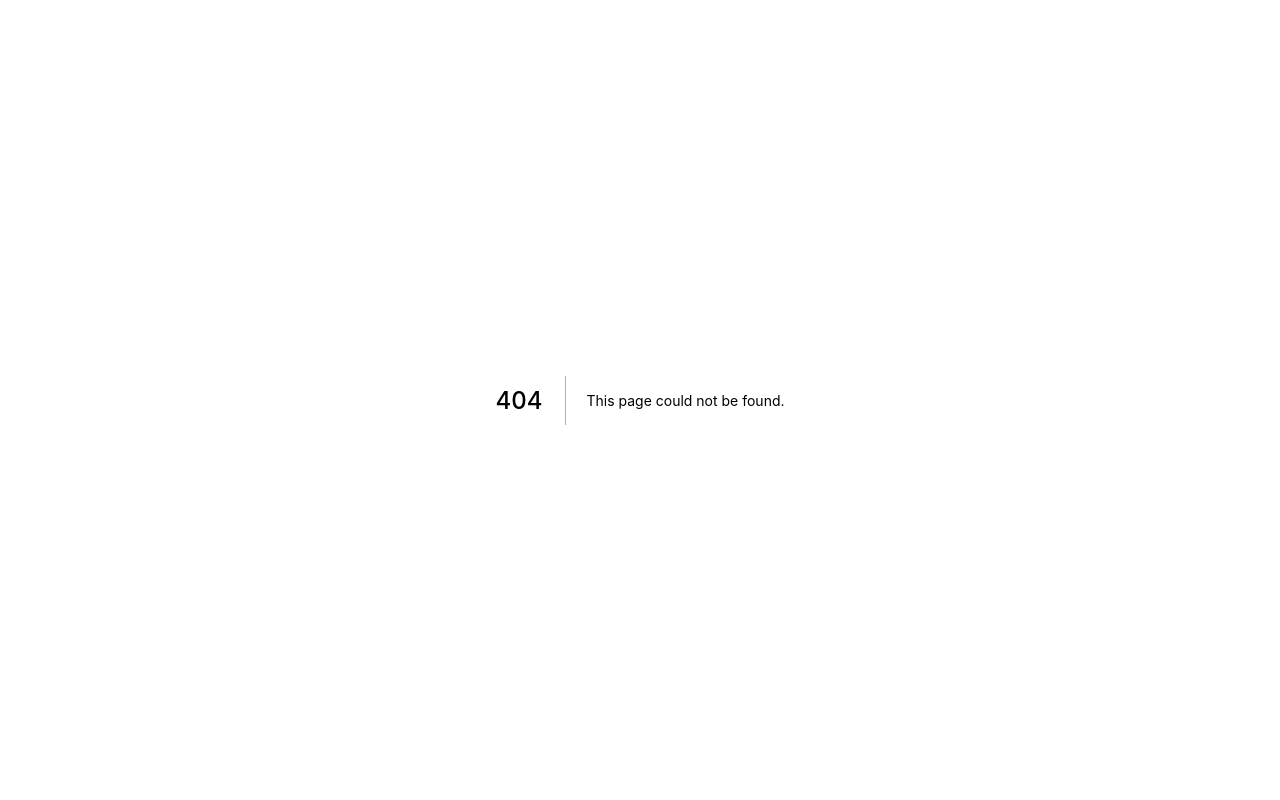
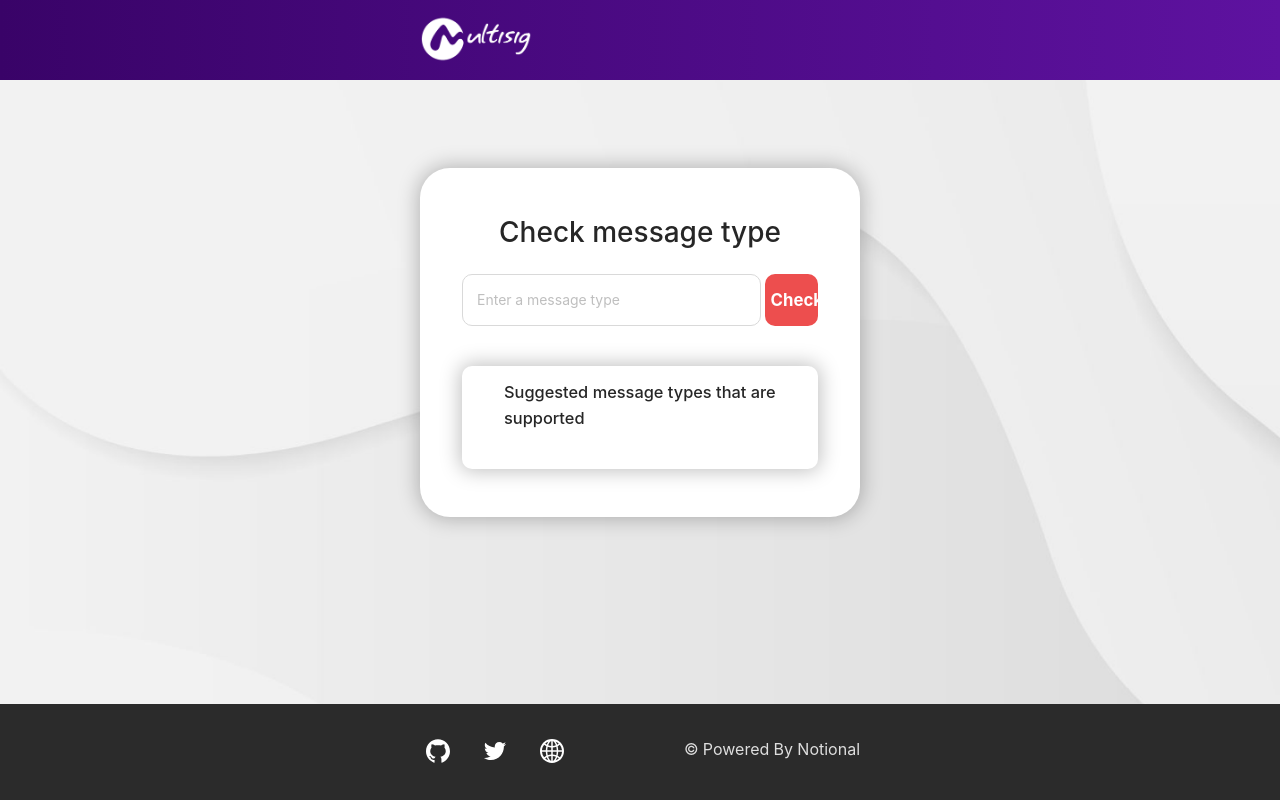
Before and after one commit to notional-labs/multisig-ui, a Next.js app: page /check in a window 1280 px wide. Before the commit this address had no page. Built offline with nearby package versions, Linux system fonts and the light colour scheme.

Commit message:
add check supported msg type

```diff
--- a/components/Header.js
+++ b/components/Header.js
@@ -30,7 +30,7 @@ const logo = (
     </Link>
 )
 
-const Header = ({ enableSelectChain }) => {
+const Header = ({ enableSelectChain, checkType }) => {
     const { chain } = useContext(ChainContext)
 
     return (
@@ -46,6 +46,8 @@ const Header = ({ enableSelectChain }) => {
                 zIndex: 5
             }}
         >
+            {
+                !checkType ? (
                     <FlexRow
                         components={[
                             logo,
@@ -64,6 +66,15 @@ const Header = ({ enableSelectChain }) => {
                         ]}
                         justifyContent={"space-between"}
                     />
+                ) : (
+                    <FlexRow
+                        components={[
+                            logo,
+                        ]}
+                        justifyContent={"space-between"}
+                    />
+                )
+            }
         </div>
     )
 }
--- a/components/data_view/TransactionView.js
+++ b/components/data_view/TransactionView.js
@@ -121,7 +121,6 @@ const TransactionView = () => {
     return (
         <div
             style={{
-
                 backgroundColor: "#ffffff",
                 boxShadow: " 0px 0px 20px 2px rgba(0, 0, 0, 0.25)",
                 padding: "2em 3em",
--- a/components/input/SelectChain.js
+++ b/components/input/SelectChain.js
@@ -97,6 +97,7 @@ const SelectChain = ({ enableSelectChain }) => {
                     border: "solid 1px black",
                     borderRadius: "10px",
                     padding: ".5em",
+                    overFlow: "hidden"
                 }}
                 clickFunction={() => handleSelect(index)}
             />
@@ -129,7 +130,8 @@ const SelectChain = ({ enableSelectChain }) => {
                     backgroundColor: "#FFFFFF",
                     padding:  enableSelectChain ? ".75em 1em" : ".75em",
                     width: enableSelectChain && "170px",
-                    height: "100%"
+                    height: "100%",
+                    overFlow: "hidden"
                 }}
                 disable={!enableSelectChain}
             />
@@ -144,6 +146,7 @@ const SelectChain = ({ enableSelectChain }) => {
                         backgroundColor: "#ffffff",
                         borderRadius: "10px",
                         padding: ".05em",
+                        width: '100%'
                     }}
                 >
                     <text
@@ -156,7 +159,7 @@ const SelectChain = ({ enableSelectChain }) => {
                     <div
                         style={{
                             display: "grid",
-                            gridTemplateColumns: "repeat(3, 1fr)",
+                            gridTemplateColumns: "repeat(3, minmax(0, 1fr))",
                             gridRowGap: "10px",
                             gridColumnGap: "10px",
                             marginTop: "10px"
--- a/components/layout/Page.js
+++ b/components/layout/Page.js
@@ -2,13 +2,14 @@ import Header from "../Header"
 import Footer from "../Footer";
 import TopUpButton from "../input/TopUpButton";
 
-const Page = ({ enableSelectChain = true, children }) => {
+const Page = ({ enableSelectChain = true, checkType = false, children }) => {
     return (
         <div
             className="page-container"
         >
             <Header
                 enableSelectChain={enableSelectChain}
+                checkType={checkType}
             />
             <div
                 style={{
--- a/components/layout/SideBar.js
+++ b/components/layout/SideBar.js
@@ -103,7 +103,8 @@ const SideBar = ({ option }) => {
                 zIndex: 5,
                 backgroundColor: "#ffffff",
                 padding: "0 30em",
-                boxShadow: "0 4px 2px -2px rgba(0, 0, 0, 0.25)"
+                boxShadow: "0 4px 2px -2px rgba(0, 0, 0, 0.25)",
+                display: option === -1 && "none"
             }}
         >
             {
--- a/libs/CustomSigner.js
+++ b/libs/CustomSigner.js
@@ -59,14 +59,14 @@ export const getCustomClient = async (types, signer) => {
                 value = value[element]
             }
         });
-        value.load && typeof value.load === 'function' && value.load(registry)
-        return value.AminoConverter || []
+        value && value.load && typeof value.load === 'function' && value.load(registry)
+        return value ? value.AminoConverter : {}
     })
 
     var animoObjs = Object.assign({}, ...aminoConverters);
 
     // aminotypes
-    const aminoTypes = new AminoTypes({...animoObjs})
+    const aminoTypes = new AminoTypes({ ...animoObjs })
 
     const client = await SigningStargateClient.offline(
         signer,
@@ -75,3 +75,21 @@ export const getCustomClient = async (types, signer) => {
 
     return client;
 }
+
+export const getCustomAminoConverter = (type) => {
+    let aminoConverter
+
+    type = type.slice(1, type.length)
+    const splitType = type.split(".")
+    splitType.pop()
+    let value = multisigjs
+    splitType.forEach(element => {
+        if (value[element] !== null) {
+            value = value[element]
+        }
+    });
+
+    aminoConverter = value ? value.AminoConverter : null
+
+    return aminoConverter;
+}
--- /dev/null
+++ b/pages/check.js
@@ -0,0 +1,181 @@
+import { useState } from "react";
+import { ChainProvider } from "../components/Context";
+import { getCustomAminoConverter } from "../libs/CustomSigner";
+import "antd/dist/antd.css";
+import Page from "../components/layout/Page";
+import Button from "../components/input/Button";
+import FlexRow from "../components/flex_box/FlexRow";
+import { motion } from "framer-motion";
+import Input from "antd/lib/input";
+import JSONInput from "react-json-editor-ajrm";
+import locale from "react-json-editor-ajrm/locale/en";
+import { CheckOutlined, CloseOutlined } from "@ant-design/icons"
+
+const style = {
+    component: {
+        marginTop: "1em",
+        display: "flex",
+        flexDirection: "column",
+        justifyContent: "center",
+        marginBottom: "20px"
+    }
+}
+
+export default function Check() {
+    const [type, setType] = useState('')
+    const [suggest, setSuggest] = useState(null)
+    const [check, setCheck] = useState(false)
+
+    const handleChange = (e) => {
+        setType(e.target.value)
+    }
+
+    const checkType = () => {
+        if (type === '') return
+        const aminoConverter = getCustomAminoConverter(type)
+        if (aminoConverter) {
+            setSuggest(aminoConverter)
+            if (aminoConverter[`${type}`]) {
+                setCheck(true)
+            }
+            else {
+                setCheck(false)
+            }
+        }
+        else {
+            setSuggest(null)
+        }
+    }
+
+    return (
+        <ChainProvider>
+            <Page
+                checkType={true}
+            >
+                <motion.div
+                    initial={{ opacity: 0, x: 60 }}
+                    animate={{ opacity: 1, x: 0 }}
+                    exit={{ opacity: 0, x: -60 }}
+                    transition={{ duration: .6 }}
+                    className="page-container"
+                    style={{
+                        backgroundColor: "#ffffff",
+                        boxShadow: " 0px 0px 20px 2px rgba(0, 0, 0, 0.25)",
+                        margin: "12em 30em 6em 30em",
+                        padding: "1em 3em 2em 3em",
+                        borderRadius: "30px",
+                        position: "relative",
+                        zIndex: 1,
+                    }}
+                >
+                    <h1
+                        style={{
+                            ...style.component,
+                            textAlign: "center"
+                        }}
+                    >
+                        Check message type
+                    </h1>
+                    <div
+                        style={style.component}
+                    >
+                        <FlexRow
+                            components={[
+                                <Input
+                                    style={{
+                                        borderRadius: "10px",
+                                        padding: "1em",
+                                        width: "84%"
+                                    }}
+                                    placeholder={"Enter a message type"}
+                                    onBlur={handleChange}
+                                />,
+                                <Button
+                                    text={"Check"}
+                                    style={{
+                                        borderRadius: "10px",
+                                        width: "15%",
+                                        border: 0,
+                                        fontSize: "1.2em",
+                                        fontWeight: "bold",
+                                        backgroundColor: "#ed4e4e",
+                                        color: "white"
+                                    }}
+                                    clickFunction={checkType}
+                                />
+                            ]}
+                            justifyContent="space-between"
+                        />
+                    </div>
+                    {
+                        <div
+                            style={style.component}
+                        >
+                            {
+                                check ? (
+                                    <div
+                                        style={{
+                                            fontWeight: "bold",
+                                            fontSize: "1rem",
+                                            color: "#189A01"
+                                        }}
+                                    >
+                                        <CheckOutlined />  This message type is supported by multisig ui.
+                                    </div>
+                                ) : type !== '' && (
+                                    <div
+                                        style={{
+                                            fontWeight: "bold",
+                                            fontSize: "1rem",
+                                            color: "red"
+                                        }}
+                                    >
+                                        <CloseOutlined />  This message type is not supported by multisig ui yet!
+                                    </div>
+                                )
+                            }
+                        </div>
+                    }
+                    <div
+                        style={{
+                            ...style.component,
+                            backgroundColor: "#ffffff",
+                            boxShadow: " 0px 0px 20px 2px rgba(0, 0, 0, 0.25)",
+                            padding: "1em 3em 2em 3em",
+                            borderRadius: "10px",
+                            position: "relative",
+                            zIndex: 1,
+                        }}
+                    >
+                        <h3
+                            style={{
+                                marginBottom: "10px"
+                            }}
+                        >
+                            Suggested message types that are supported
+                        </h3>
+                        {
+                            suggest && (
+                                <JSONInput
+                                    id="json_view"
+                                    placeholder={suggest}
+                                    locale={locale}
+                                    height="250px"
+                                    width={"100%"}
+                                    viewOnly={true}
+                                    style={{
+                                        body: {
+                                            fontSize: "1rem",
+                                            borderRadius: "10px",
+                                            padding: ".5em"
+                                        },
+                                    }}
+                                />
+                            )
+                        }
+                    </div>
+                </motion.div>
+            </Page >
+        </ChainProvider >
+    )
+}
```
Also changed, not shown: components/form/TransactionImport.js (+24 -18 lines), 2 other files (tests, documents, lock files or other folders). Lines whose indentation alone changed are shown as unchanged.
